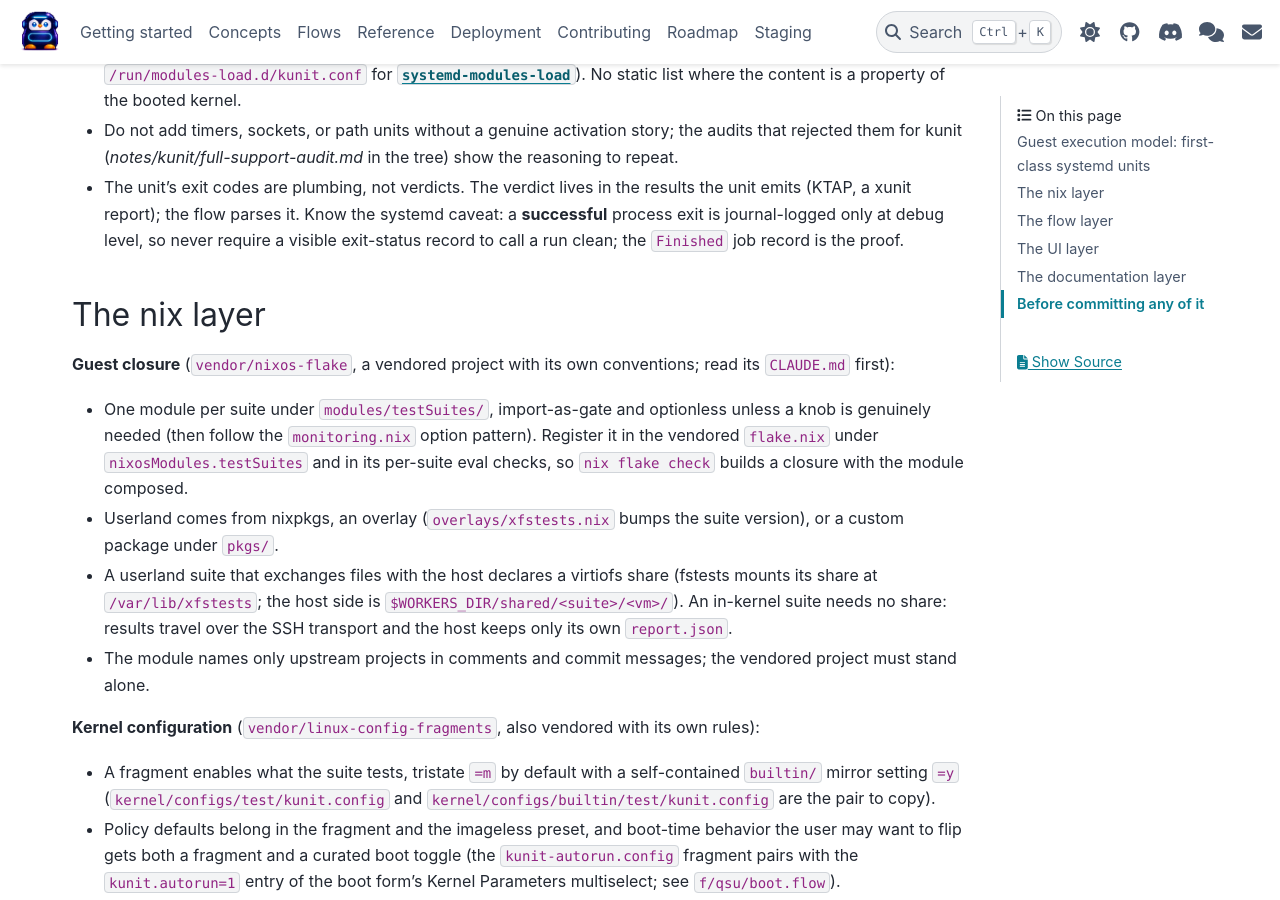
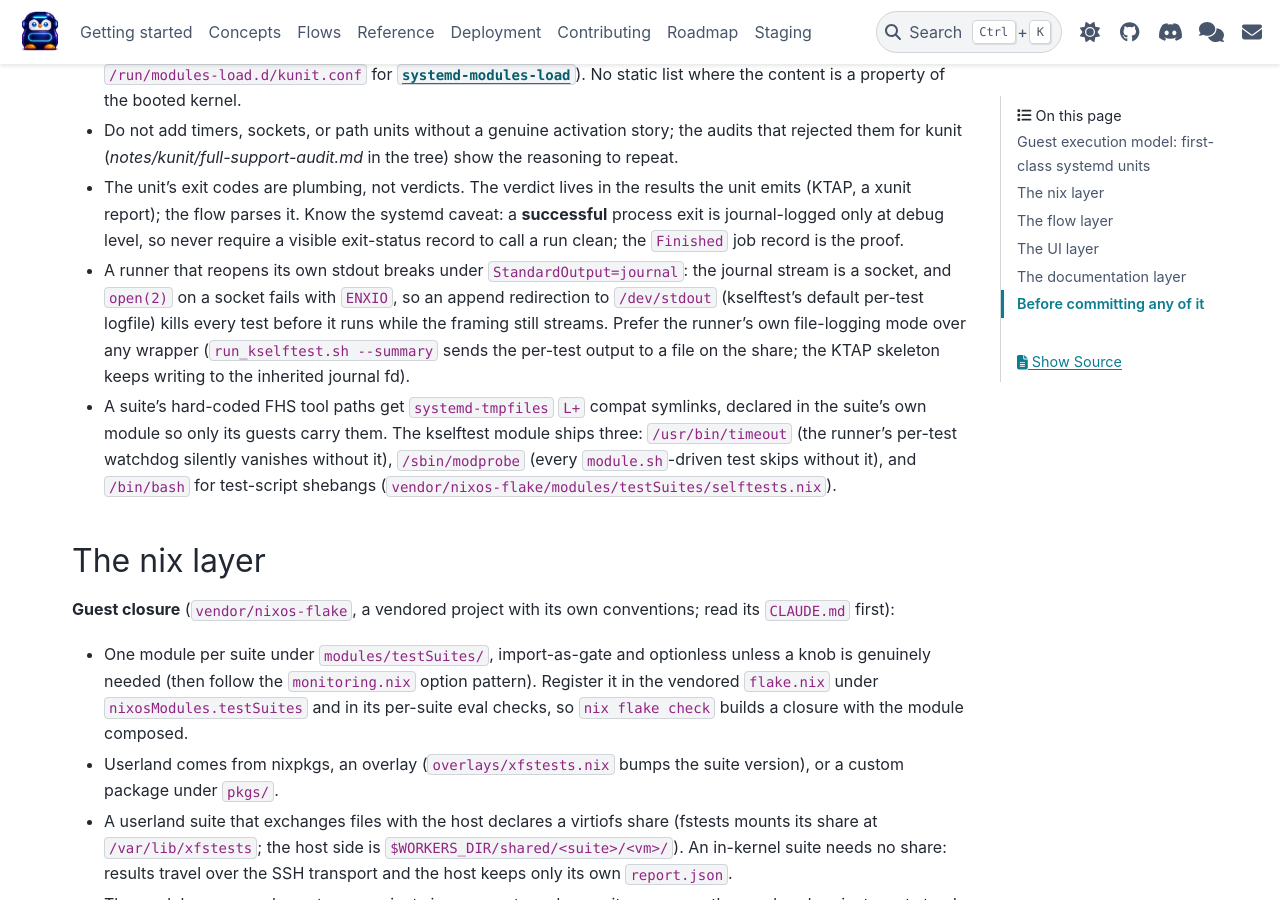
Before and after one commit to dagomez137/kdevops-ng, a Sphinx documentation site: the page built from docs/contributing/test-suites.rst, in a window 1280 px wide and 900 px high, scrolled down 1450 px. Built offline with Sphinx 7.4.7 and the PyData theme 0.15.4, drawn with Linux system fonts in a browser that asks for light colours.

Commit message:
docs: carry the kselftest lessons into the suite requirements
Two generic rules the kselftest integration paid for land on the
requirements page. A runner that reopens its own stdout breaks under
StandardOutput=journal, because the journal stream is a socket and
open(2) on a socket fails with ENXIO; kselftest's default per-test
logfile is /dev/stdout, which killed every test before it ran while
the KTAP framing still streamed, and the fix is the runner's own
file-logging mode rather than any wrapper. And a suite's hard-coded
FHS tool paths become tmpfiles compat symlinks scoped to the suite's
module; the kselftest module ships /usr/bin/timeout (the per-test
watchdog silently vanishes without it), /sbin/modprobe (module-driven
tests skip without it), and /bin/bash.

Generated-by: Claude AI
Signed-off-by: Daniel Gomez <da.gomez@kernel.org>

```diff
--- a/docs/contributing/test-suites.rst
+++ b/docs/contributing/test-suites.rst
@@ -90,6 +90,21 @@ commander; the unit is the executor. Requirements:
   Know the systemd caveat: a **successful** process exit is journal-logged
   only at debug level, so never require a visible exit-status record to
   call a run clean; the ``Finished`` job record is the proof.
+- A runner that reopens its own stdout breaks under
+  ``StandardOutput=journal``: the journal stream is a socket, and
+  ``open(2)`` on a socket fails with ``ENXIO``, so an append redirection
+  to ``/dev/stdout`` (kselftest's default per-test logfile) kills every
+  test before it runs while the framing still streams. Prefer the
+  runner's own file-logging mode over any wrapper (``run_kselftest.sh
+  --summary`` sends the per-test output to a file on the share; the KTAP
+  skeleton keeps writing to the inherited journal fd).
+- A suite's hard-coded FHS tool paths get :cmd:`systemd-tmpfiles` ``L+``
+  compat symlinks, declared in the suite's own module so only its guests
+  carry them. The kselftest module ships three: ``/usr/bin/timeout`` (the
+  runner's per-test watchdog silently vanishes without it),
+  ``/sbin/modprobe`` (every ``module.sh``-driven test skips without it),
+  and ``/bin/bash`` for test-script shebangs
+  (:src:`vendor/nixos-flake/modules/testSuites/selftests.nix`).
 
 The nix layer
 =============
```
